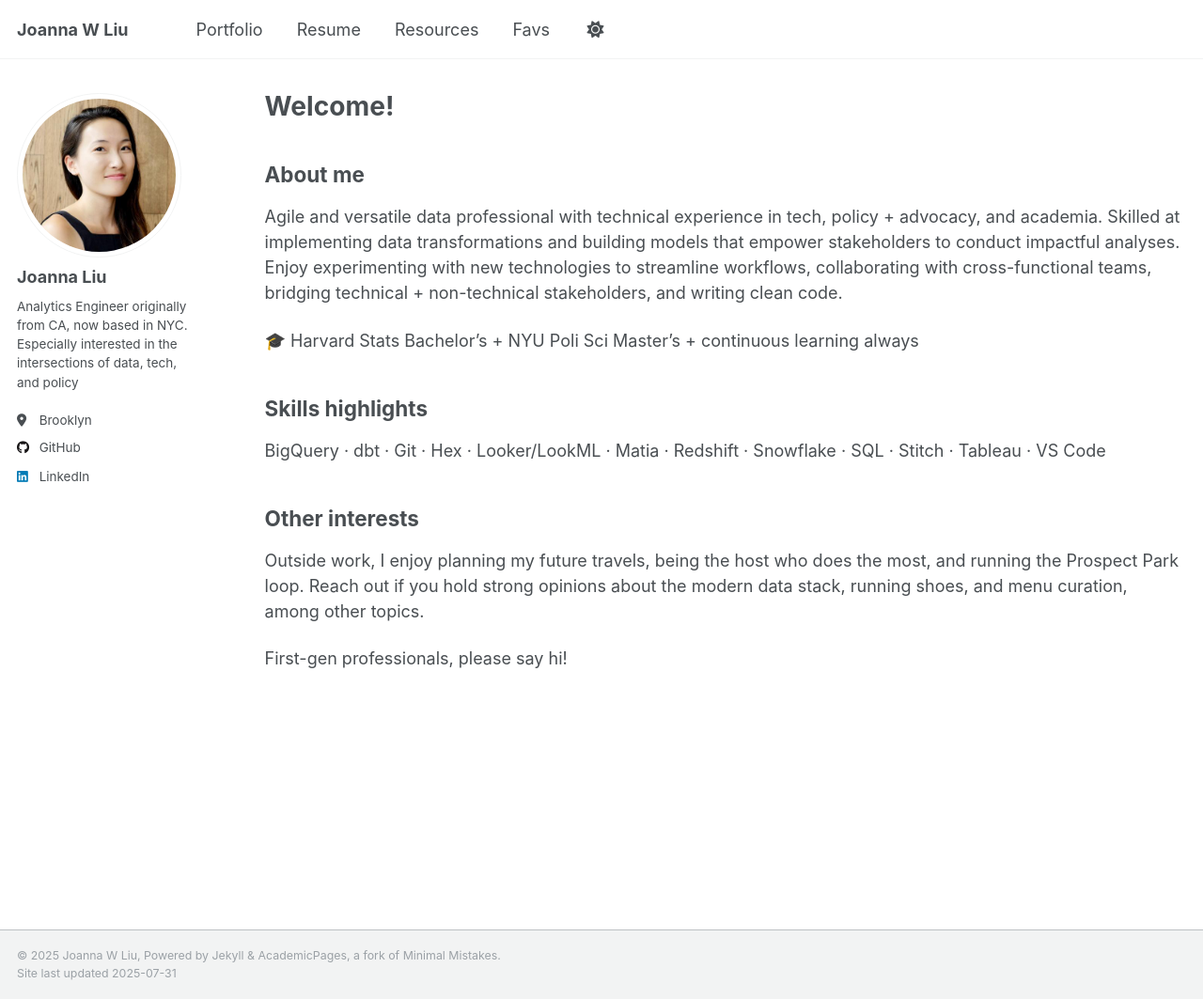
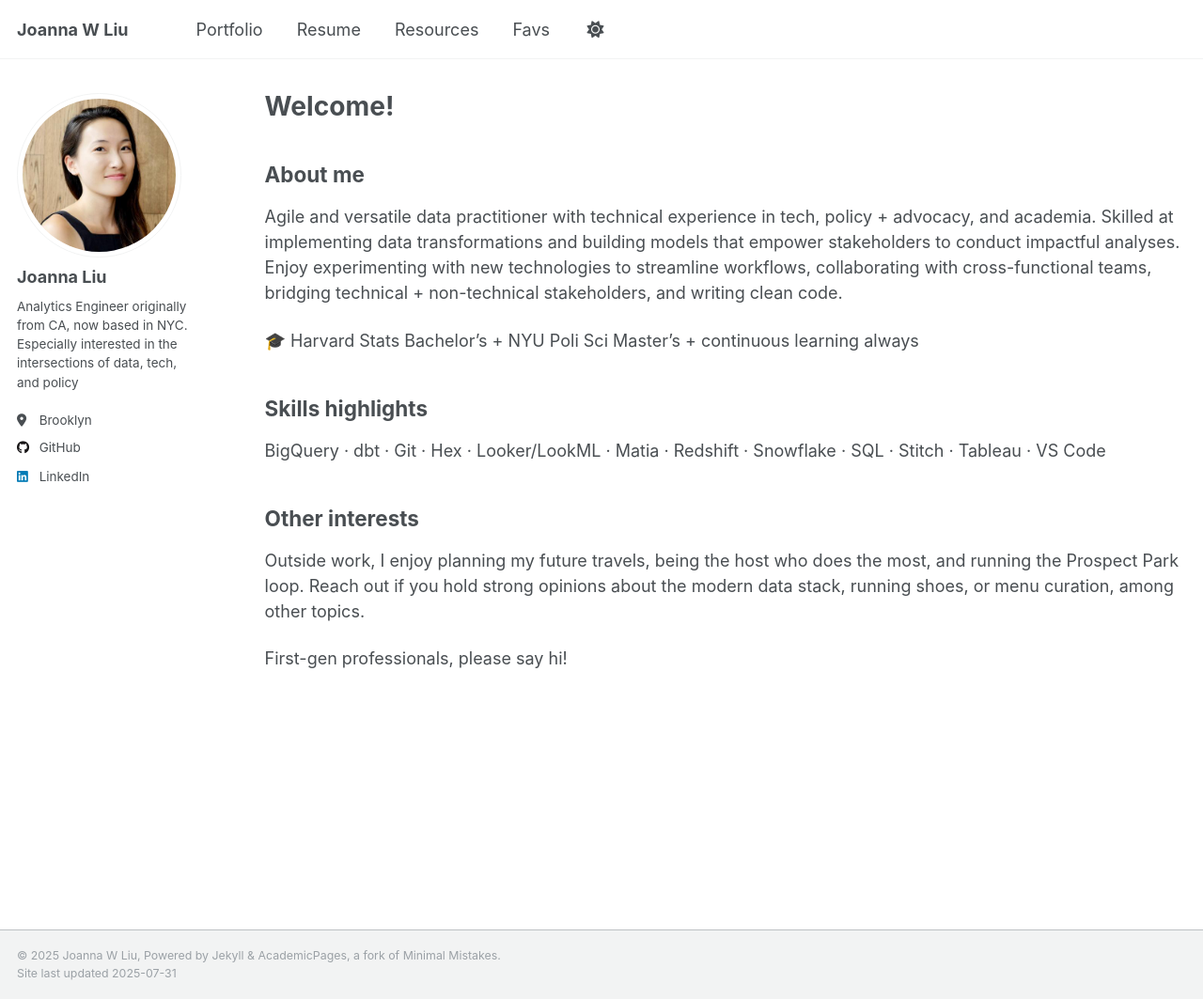
Before and after one commit to joannawliu/joannawliu.github.io, a Jekyll site: the page built from _pages/about.md, in a window 1280 px wide and 1063 px high. Shown: the whole window at 94% size. Built offline with Jekyll 4.4.1, drawn with Linux system fonts in a browser that asks for light colours; a script that is not in the unit is left out.

Commit message:
Update about.md

```diff
--- a/_pages/about.md
+++ b/_pages/about.md
@@ -10,7 +10,7 @@ redirect_from:
 
 ## About me
 
-Agile and versatile data professional with technical experience in tech, policy + advocacy, and academia. Skilled at implementing data transformations and building models that empower stakeholders to conduct impactful analyses. Enjoy experimenting with new technologies to streamline workflows, collaborating with cross-functional teams, bridging technical + non-technical stakeholders, and writing clean code.
+Agile and versatile data practitioner with technical experience in tech, policy + advocacy, and academia. Skilled at implementing data transformations and building models that empower stakeholders to conduct impactful analyses. Enjoy experimenting with new technologies to streamline workflows, collaborating with cross-functional teams, bridging technical + non-technical stakeholders, and writing clean code.
 
 🎓 Harvard Stats Bachelor’s + NYU Poli Sci Master’s + continuous learning always
 
@@ -22,6 +22,6 @@ BigQuery · dbt · Git · Hex · Looker/LookML · Matia · Redshift · Snowflake
 
 ## Other interests
 
-Outside work, I enjoy planning my future travels, being the host who does the most, and running the Prospect Park loop. Reach out if you hold strong opinions about the modern data stack, running shoes, and menu curation, among other topics.
+Outside work, I enjoy planning my future travels, being the host who does the most, and running the Prospect Park loop. Reach out if you hold strong opinions about the modern data stack, running shoes, or menu curation, among other topics.
 
 First-gen professionals, please say hi!
```
